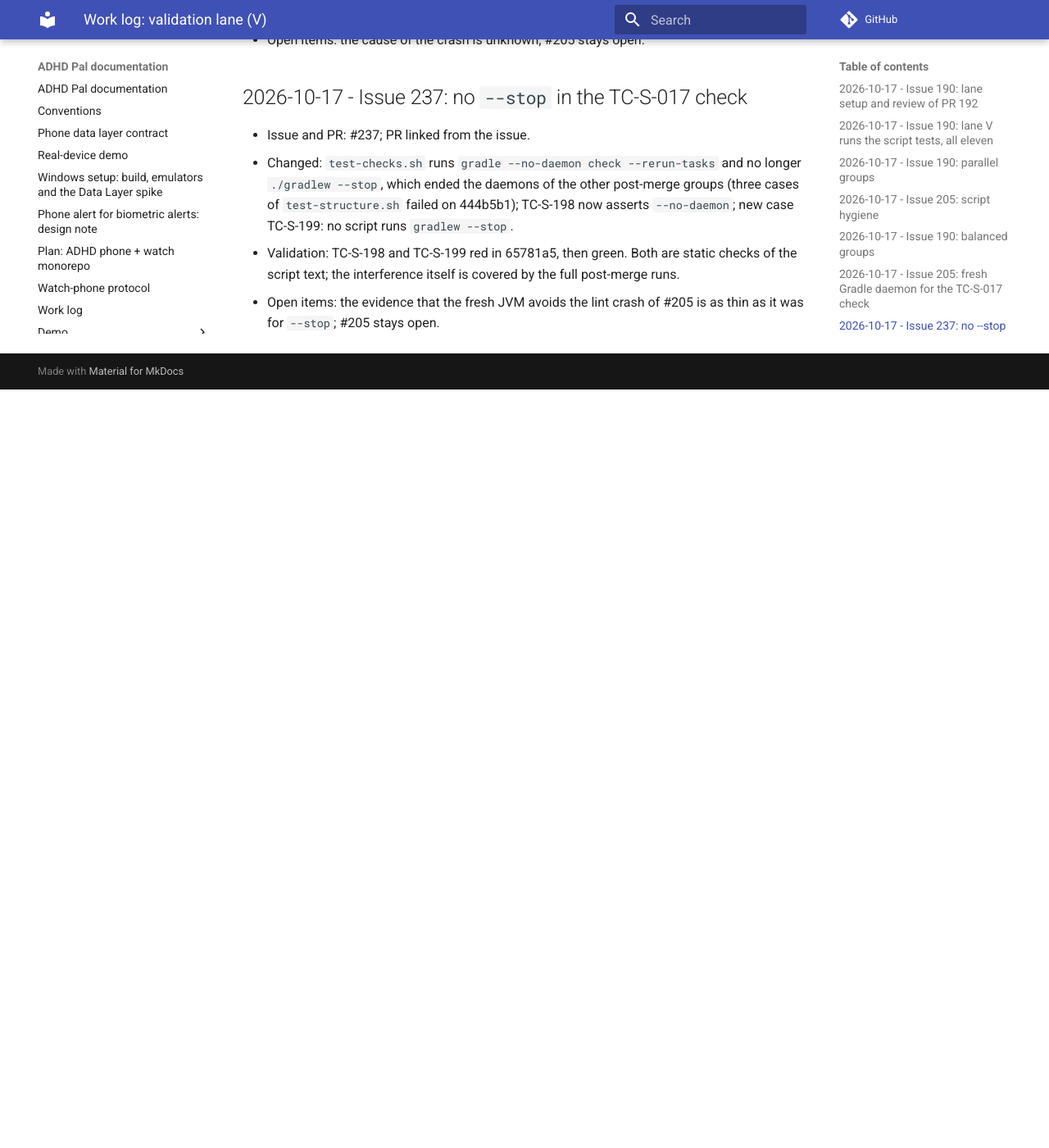
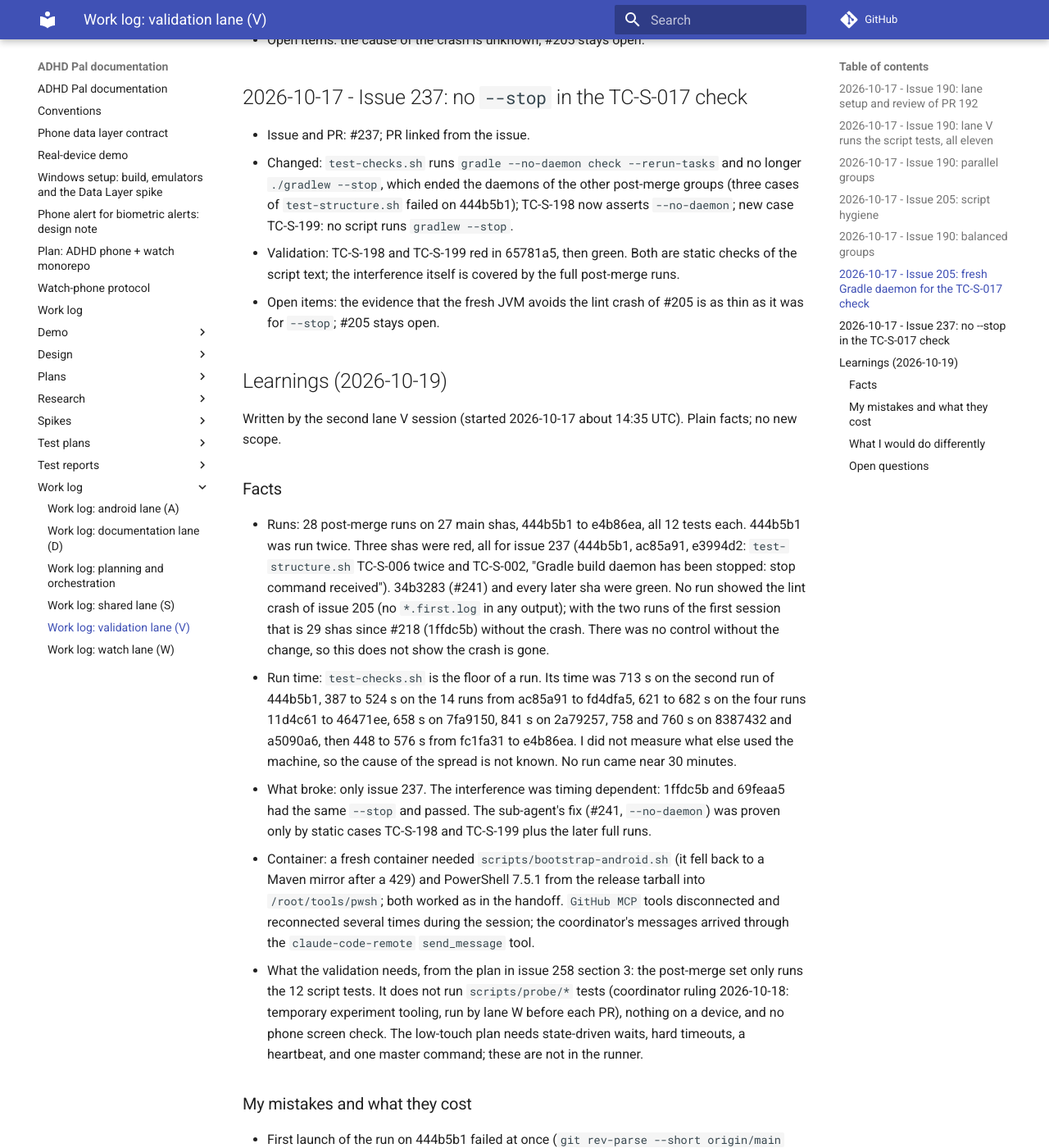
Before and after one commit to shlomoa/my-adhd-pal, an MkDocs documentation site: the page built from docs/work-log/validation.md, in a window 1280 px wide and 1400 px high, scrolled down 2558 px. Shown: the whole window at 82% size. Built offline with MkDocs 1.6.1 and Material for MkDocs 9.7.7, drawn with Linux system fonts in a browser that asks for light colours; comment, search, counter and statistics services are not loaded; before the commit the page ends 3033 px from its top, so only the background shows below that; some of the changed text lies outside the part shown.

Commit message:
Work log (lane V): learnings 2026-10-19
Co-Authored-By: Claude Sonnet 5.5 <noreply@anthropic.com>
Claude-Session: https://claude.ai/code/session_01UK3xPH8PZnXciyftPSnpiL

```diff
--- a/docs/work-log/validation.md
+++ b/docs/work-log/validation.md
@@ -50,3 +50,39 @@ Entries for this lane only. Format and index: [`../work-log.md`](../work-log.md)
 - Changed: `test-checks.sh` runs `gradle --no-daemon check --rerun-tasks` and no longer `./gradlew --stop`, which ended the daemons of the other post-merge groups (three cases of `test-structure.sh` failed on 444b5b1); TC-S-198 now asserts `--no-daemon`; new case TC-S-199: no script runs `gradlew --stop`.
 - Validation: TC-S-198 and TC-S-199 red in 65781a5, then green. Both are static checks of the script text; the interference itself is covered by the full post-merge runs.
 - Open items: the evidence that the fresh JVM avoids the lint crash of #205 is as thin as it was for `--stop`; #205 stays open.
+
+## Learnings (2026-10-19)
+
+Written by the second lane V session (started 2026-10-17 about 14:35 UTC). Plain facts; no new scope.
+
+### Facts
+
+- Runs: 28 post-merge runs on 27 main shas, 444b5b1 to e4b86ea, all 12 tests each. 444b5b1 was run twice. Three shas were red, all for issue 237 (444b5b1, ac85a91, e3994d2: `test-structure.sh` TC-S-006 twice and TC-S-002, "Gradle build daemon has been stopped: stop command received"). 34b3283 (#241) and every later sha were green. No run showed the lint crash of issue 205 (no `*.first.log` in any output); with the two runs of the first session that is 29 shas since #218 (1ffdc5b) without the crash. There was no control without the change, so this does not show the crash is gone.
+- Run time: `test-checks.sh` is the floor of a run. Its time was 713 s on the second run of 444b5b1, 387 to 524 s on the 14 runs from ac85a91 to fd4dfa5, 621 to 682 s on the four runs 11d4c61 to 46471ee, 658 s on 7fa9150, 841 s on 2a79257, 758 and 760 s on 8387432 and a5090a6, then 448 to 576 s from fc1fa31 to e4b86ea. I did not measure what else used the machine, so the cause of the spread is not known. No run came near 30 minutes.
+- What broke: only issue 237. The interference was timing dependent: 1ffdc5b and 69feaa5 had the same `--stop` and passed. The sub-agent's fix (#241, `--no-daemon`) was proven only by static cases TC-S-198 and TC-S-199 plus the later full runs.
+- Container: a fresh container needed `scripts/bootstrap-android.sh` (it fell back to a Maven mirror after a 429) and PowerShell 7.5.1 from the release tarball into `/root/tools/pwsh`; both worked as in the handoff. `GitHub MCP` tools disconnected and reconnected several times during the session; the coordinator's messages arrived through the `claude-code-remote` `send_message` tool.
+- What the validation needs, from the plan in issue 258 section 3: the post-merge set only runs the 12 script tests. It does not run `scripts/probe/*` tests (coordinator ruling 2026-10-18: temporary experiment tooling, run by lane W before each PR), nothing on a device, and no phone screen check. The low-touch plan needs state-driven waits, hard timeouts, a heartbeat, and one master command; these are not in the runner.
+
+### My mistakes and what they cost
+
+- First launch of the run on 444b5b1 failed at once (`git rev-parse --short origin/main HEAD` takes one revision); I saw it only when the completion notice came, so the real run started a few minutes late.
+- I sent my first "V up" with `SendMessage` (the wrong transport); it said the session was not reachable. I did not try the `claude-code-remote` `send_message` tool until the coordinator's first message arrived. The handoff said my predecessor's sends to the coordinator were refused; that may have been the same mistake. Cost: no message to the coordinator for the first few minutes.
+- I did not rerun `test-structure.sh` alone on the three red shas to confirm issue 237; I relied on the "stop command received" lines in its log (two or three on each run). Until 34b3283 the build of the wear and phone code merged in #240 was therefore not shown green by the set.
+- I closed issue 237 after one green run (34b3283) on the coordinator's instruction although I had said two runs were my bar. Later green runs support it; one run alone was weak evidence for a timing-dependent failure.
+- I quoted the count of clean runs for issue 205 twice ("8 clean runs", then "13 at last count") without recounting from the run list. The list above is the recount.
+- On 60340a2 I said the new probe test passed after reading only the tail of its output, and reported the exit code of `tail`. I said so at the time; the PASS lines were real but the exit code was not.
+- I misread "Try again" (user messages after a restart) twice and redid a step that was already done; each cost one tool call.
+
+### What I would do differently
+
+- Send the first message with `claude-code-remote` `send_message`, and test the launch command with `bash -n` or on a short run before starting the 10-minute job.
+- Write the launch as a small script file in my own scratch directory that prints the sha, the exit code of `run-tests.sh` itself, `report.md`, and the `*.first.log` and "stop command received" counts, instead of an inline compound command whose exit code belongs to the last pipe.
+- On a red with only the stop-command error, rerun the failed test alone once and record that result in the issue body.
+- Keep one running table of sha, PR, `test-checks.sh` seconds and result in this log, so counts are never recalled from memory.
+
+### Open questions
+
+- Why `test-checks.sh` varied between 387 and 841 s on a machine that ran nothing else of mine; whether other containers share the host.
+- Whether `--no-daemon` is the reason the lint crash has not come back, or whether it was never triggered by this run pattern; issue 205 is closed, the cause is unknown.
+- Whether a docs-only merge needs the full set (8 to 14 minutes each) or a sha range check would do; the standing rule says run on every merge.
+- Whether the `scripts/probe` tests should join the runner if those scripts outlive the experiments (coordinator ruling: revisit only then).
```
